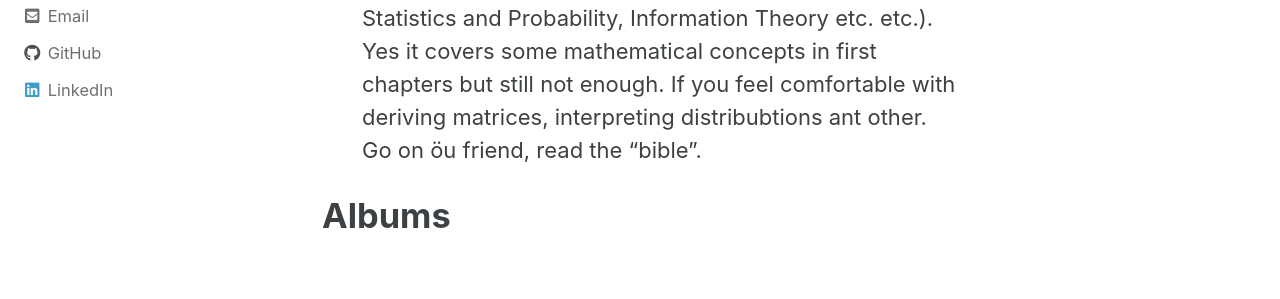
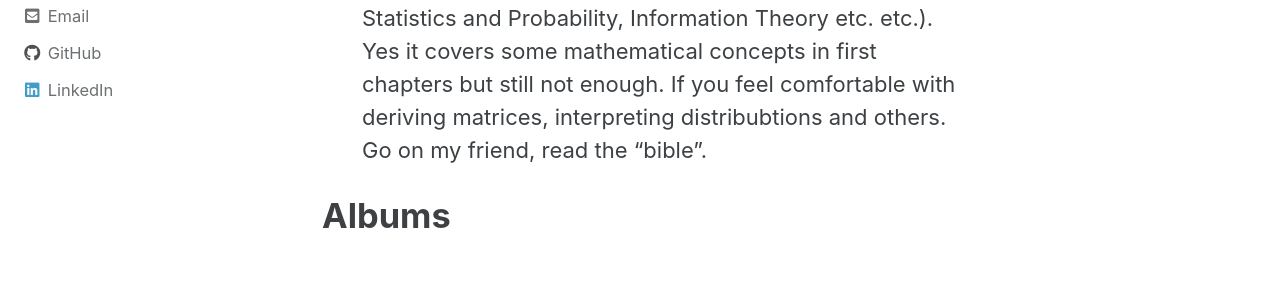
Before and after one commit to safakkbilici/safakkbilici.github.io, a Jekyll site: the page built from _pages/sources.md, in a window 1280 px wide and 900 px high, scrolled down 1107 px. Shown: the part 420-719 px from the top of the window. Built offline with Jekyll 4.4.1, drawn with Linux system fonts in a browser that asks for light colours; cached includes are drawn as plain includes; some of the changed text lies outside the part shown.

Commit message:
sources added

```diff
--- a/_pages/sources.md
+++ b/_pages/sources.md
@@ -17,7 +17,7 @@ This section covers my favorite textbooks/papers, albums (and others) recommenda
 
 - **An Introduction to Statistical Learning With Applications in R: Robert Tibshirani (et al.)**; I started to learn Machine Learning with this book. It is a very good introduction for undergraduate CS students who already studied Statistics, Algorithms, Calculus, Linear Algebra. It gives examples/exercises in R Programming Language. I do not recommend exercises due to I am not a fan of R. The book covers traditional machine learning algorithms (regression, classification, clustering etc.) and its applications in real world datas.
 
-- **Deep Learning: Ian Goodfellow, Yoshua Bengio, Aaron Courville**; I started to learn Deep Learning with this book. An excellent, comprehensive textbook on Deep Learning. But, strongly, I do not recommend this book for beginners in this field. It requires very good mathematics knowledge (Linear Algebra, Advanced Calculus, Statistics and Probability, Information Theory etc. etc.). Yes it covers some mathematical concepts in first chapters but still not enough. If you feel comfortable with deriving matrices, interpreting distribubtions ant other. Go on öu friend, read the "bible".
+- **Deep Learning: Ian Goodfellow, Yoshua Bengio, Aaron Courville**; I started to learn Deep Learning with this book. An excellent, comprehensive textbook on Deep Learning. But, strongly, I do not recommend this book for beginners in this field. It requires very good mathematics knowledge (Linear Algebra, Advanced Calculus, Statistics and Probability, Information Theory etc. etc.). Yes it covers some mathematical concepts in first chapters but still not enough. If you feel comfortable with deriving matrices, interpreting distribubtions and others. Go on my friend, read the "bible".
 
 
 # Albums
```
